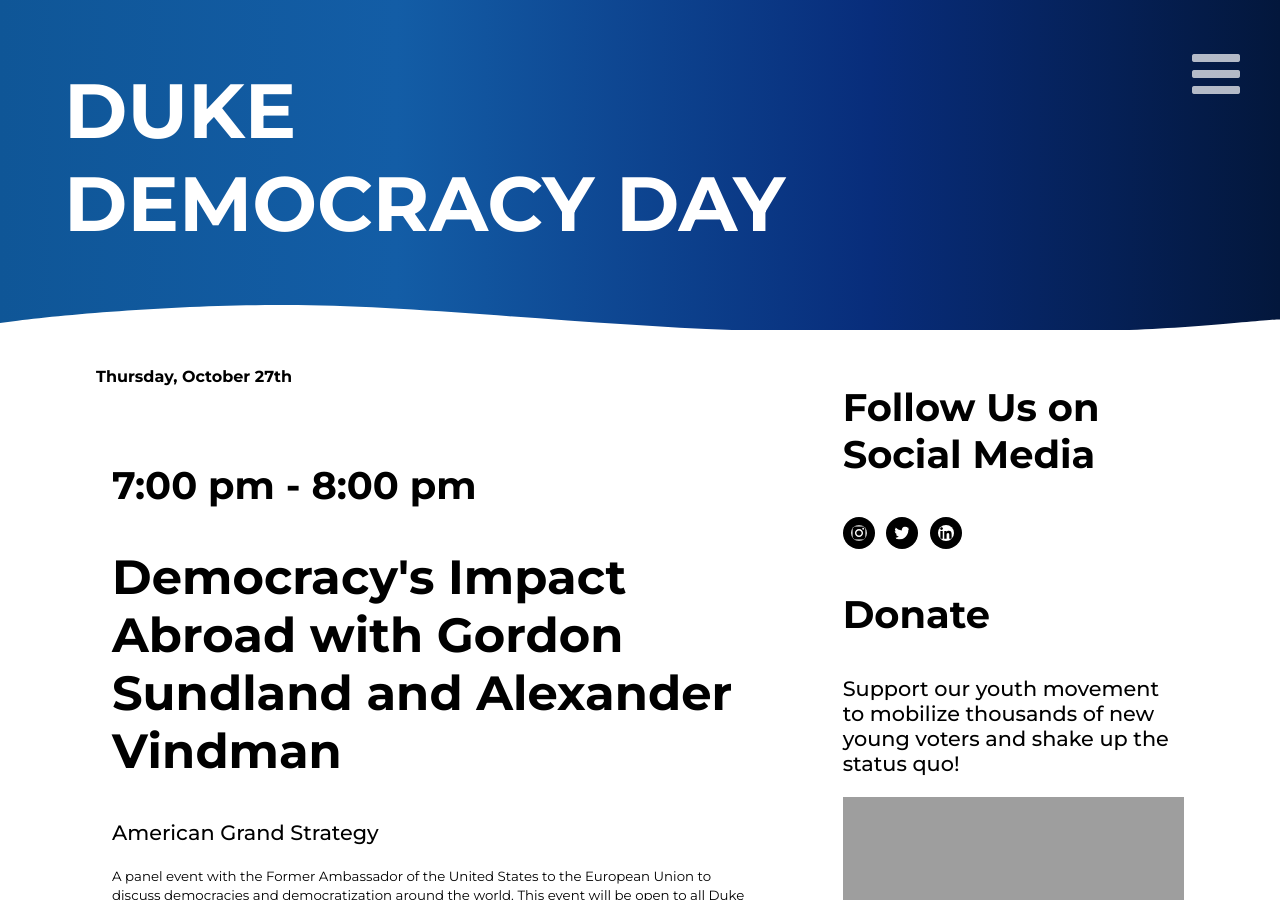
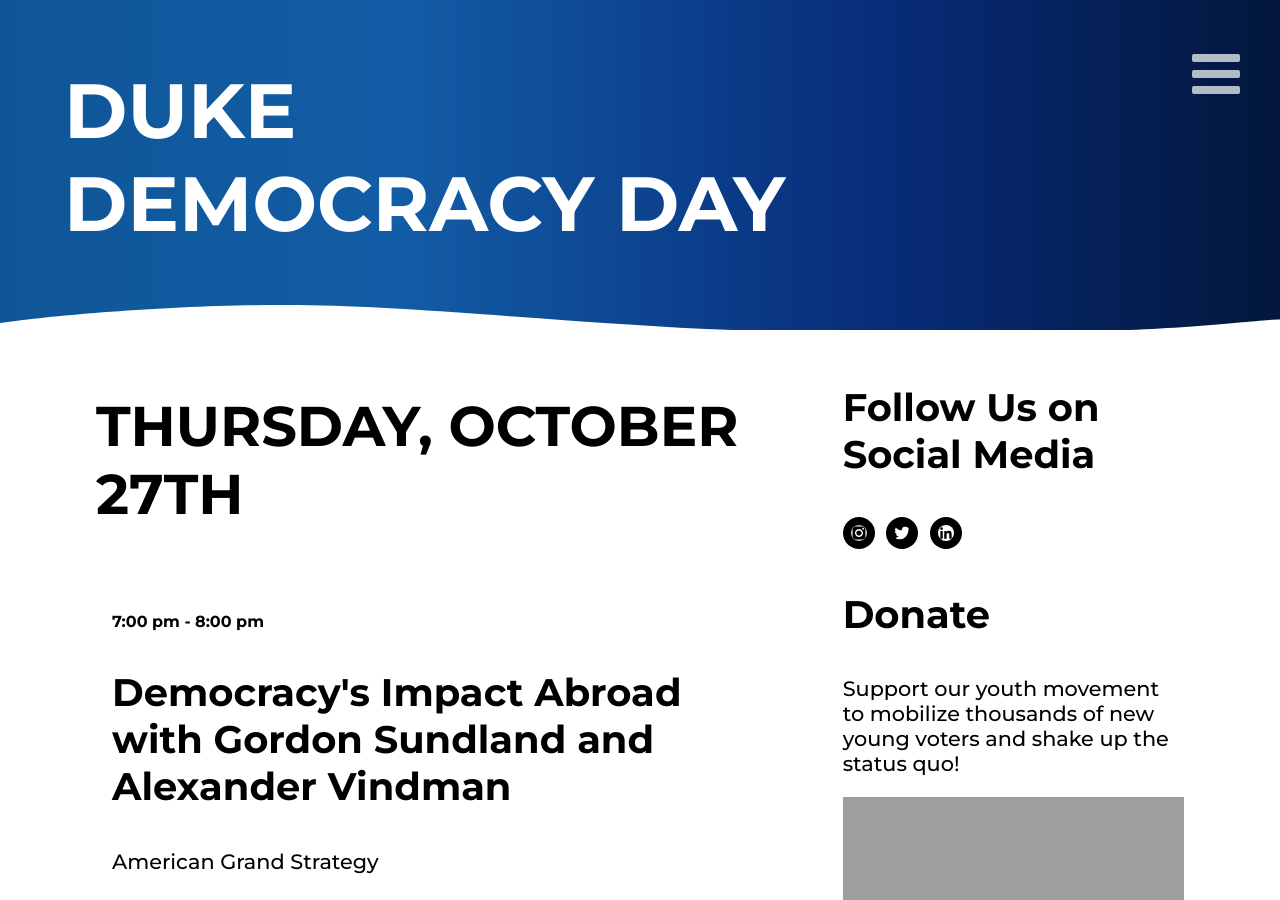
Before and after one commit to JacksonMeade/ncypa, a Jekyll site: the page built from duke-democracy-day.html, in a window 1280 px wide and 900 px high. Built offline with Jekyll 4.4.1, drawn with Linux system fonts in a browser that asks for light colours; nearby versions of some CDN libraries; a script that is not in the unit is left out; grey boxes are pictures that could not be loaded.

Commit message:
Aesthetic changes

```diff
--- a/duke-democracy-day.html
+++ b/duke-democracy-day.html
@@ -11,11 +11,11 @@
 <div class="row">
     {% for day in site.data.dukedates %}
     <div class="row">
-        <h4>{{ day.date }}</h4>
+        <h1>{{ day.date }}</h1>
         {% for event in day.events %}
         <div class="col-md-12 lg-6">
-            <h3>{{ event.time }}</h3>
-            <h2>{{ event.name }}</h2>
+            <h4>{{ event.time }}</h4>
+            <h3>{{ event.name }}</h3>
             <p>{{ event.partner }}</p>
             <small>{{ event.description }}</small>
             <small>{{ event.location }}</small>
```
